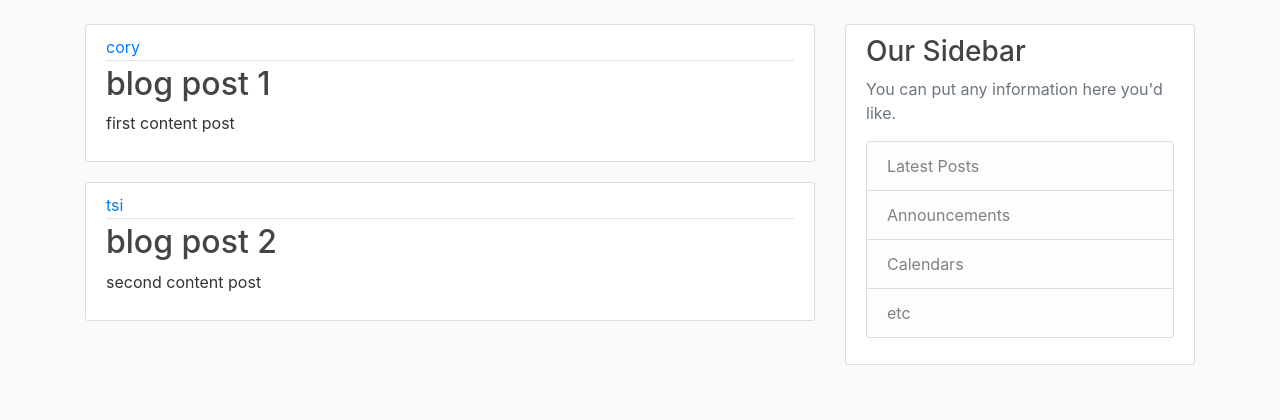
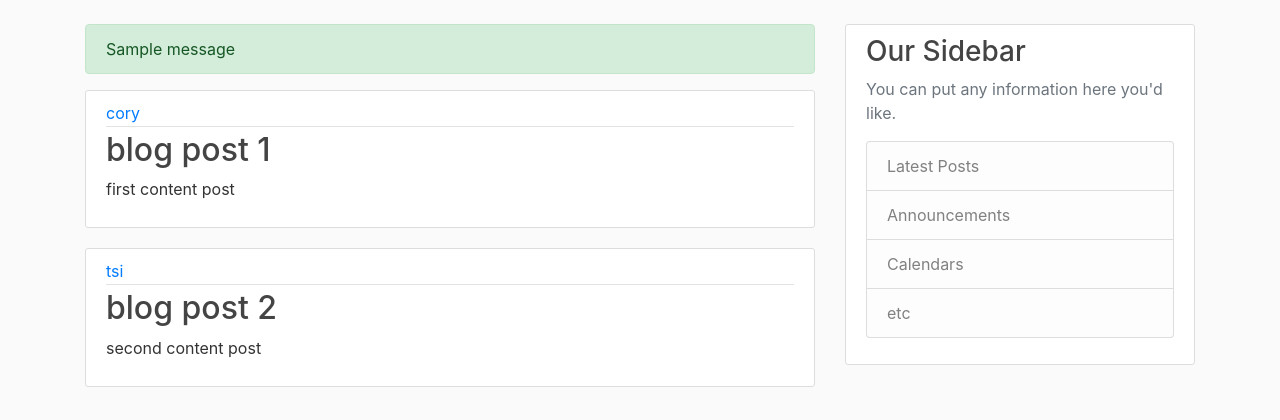
Before and after one commit to tsion1622/Blog_App, a Django app: page /blog_dev/ in a window 1280 px wide. Shown: the part 56-476 px from the top of the page. Run offline with Django 5.2, Linux system fonts and the light colour scheme; tables that the repository leaves empty hold one stand-in row (values such as "Sample post"); one stand-in notice (Sample message) is shown; some libraries are stand-ins or nearby versions.

Commit message:
Add base template with Bootstrap integration and custom CSS

```diff
--- a/blog/templates/blog/base.html
+++ b/blog/templates/blog/base.html
@@ -8,7 +8,7 @@
     <meta name="viewport" content="width=device-width, initial-scale=1, shrink-to-fit=no">
 
     <!-- Bootstrap CSS -->
-    <link rel="stylesheet" href="https://maxcdn.bootstrapcdn.com/bootstrap/4.0.0/css/bootstrap.min.css" integrity="sha384-Gn5384xqQ1aoWXA+058RXPxPg6fy4IWvTNh0E263XmFcJlSAwiGgFAW/dAiS6JXm" crossorigin="anonymous">
+    <link href="https://stackpath.bootstrapcdn.com/bootstrap/4.5.2/css/bootstrap.min.css" rel="stylesheet">
 
     <link rel="stylesheet" type="text/css" href="{% static 'blog/main.css' %}">
 
@@ -43,6 +43,13 @@
     <main role="main" class="container">
       <div class="row">
         <div class="col-md-8">
+          {% if messages %}
+          {% for message in messages %}
+          <div class="alert alert-{{ message.tags }}">
+          {{ message }}
+          </div>
+          {% endfor %}
+          {% endif %}
           {% block content %}{% endblock %}
         </div>
         <div class="col-md-4">
```
